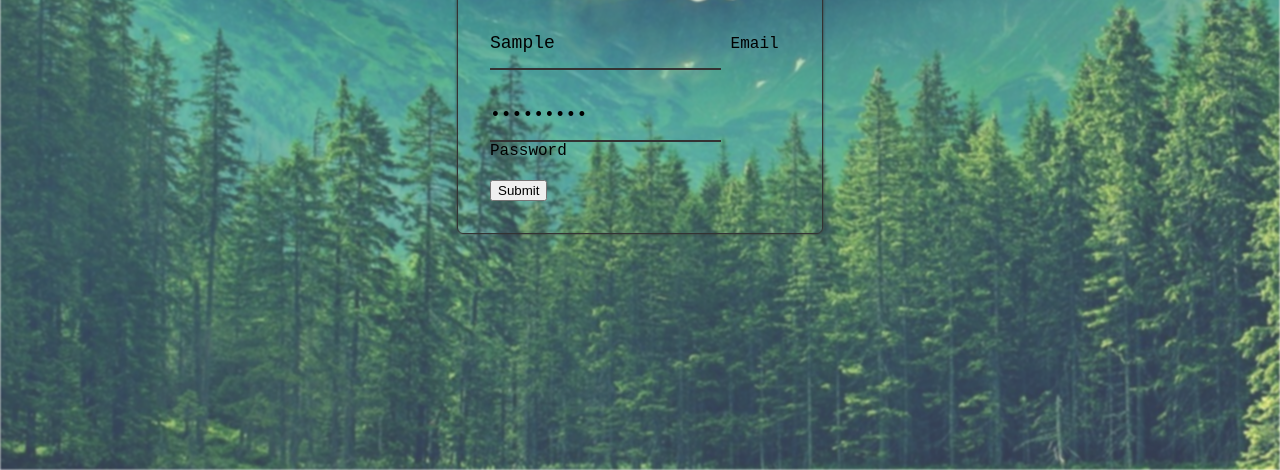
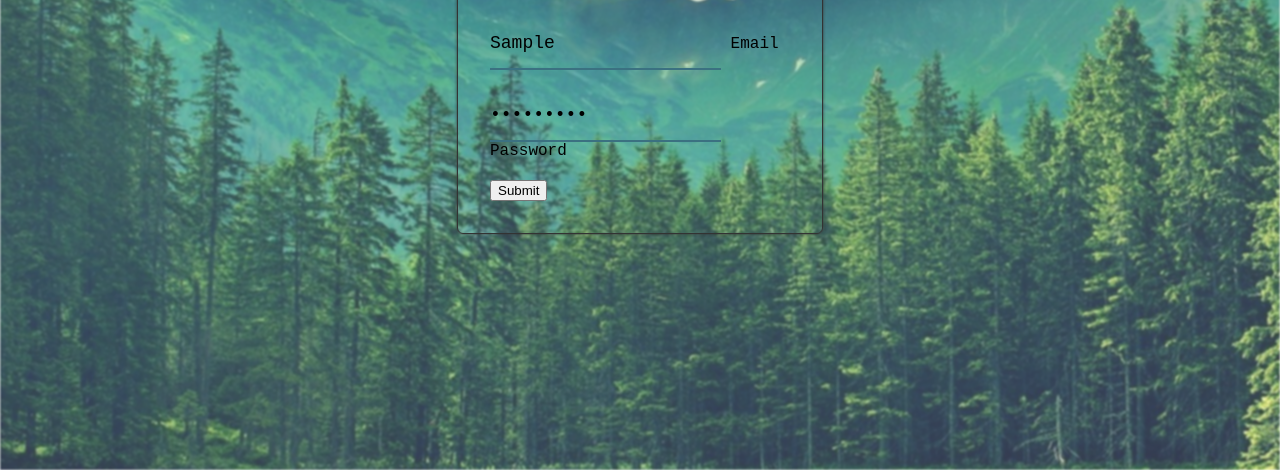
Before and after one commit to HenriBresteau/label, a website: page index.html in a window 1280 px wide. Both pictures are taken after typing "Sample", "Sample123" into the empty fields and a click on the button "Submit". Shown: the part 330-800 px from the top of the page. Drawn offline with Linux system fonts and the light colour scheme; a web font is replaced by a local one.

Commit message:
pseudo-class input

```diff
--- a/style.css
+++ b/style.css
@@ -44,4 +44,9 @@ body::before {
     transition: all 0.4s ease-in-out;
     background: transparent;
 }
+
+.form-control input:focus, .form-control input:valid {
+    border-bottom-color: #3b7181;
+}
+
 /*# sourceMappingURL=style.css.map */
```
